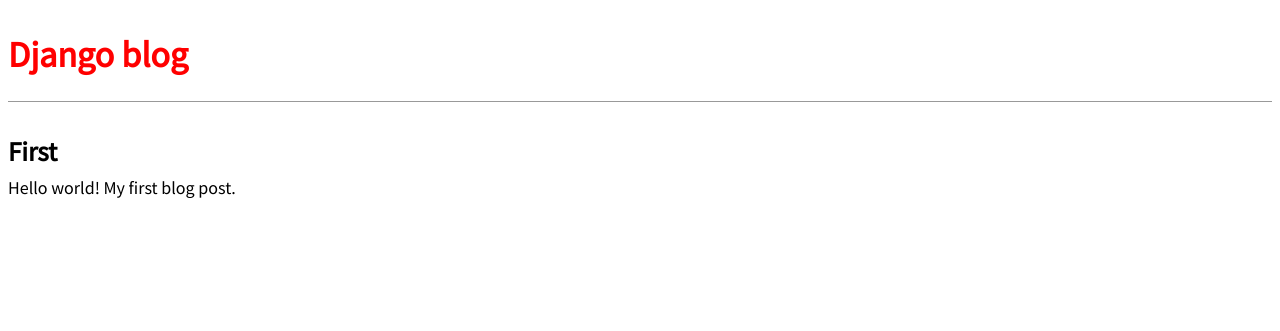
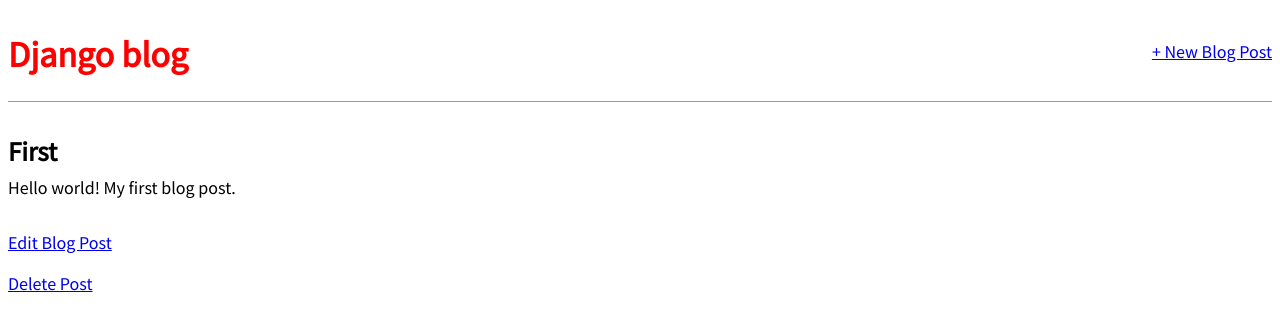
Before and after one commit to 3TrueMan3/blog_django_learn, a Django app: page /post/1/ in a window 1280 px wide. Shown: the top 331 px of the page. Run offline with Django 3.2, Linux system fonts and the light colour scheme; data comes from the database, SQL or seed files in the repository; both versions use the stored data as it was after the commit.

Commit message:
Create, Update, Delete added

```diff
--- a/blog/models.py
+++ b/blog/models.py
@@ -1,4 +1,5 @@
 from django.db import models
+from django.urls import reverse
 
 class Post(models.Model):
     title = models.CharField(max_length=200)
@@ -10,3 +11,6 @@
 
     def __str__(self):
         return self.title
+
+    def get_absolute_url(self):
+        return reverse('post_detail', args=[str(self.id)])
--- a/blog/urls.py
+++ b/blog/urls.py
@@ -1,7 +1,10 @@
 from django.urls import path
-from .views import BlogListView, BlogDetailView
+from .views import *
 
 urlpatterns = [
+    path('post/<int:pk>/delete/', BlogDeleteView.as_view(), name='post_delete'),
+    path('post/<int:pk>/edit/', BlogUpdateView.as_view(), name='post_edit'),
+    path('post/new/', BlogCreateView.as_view(), name='post_new'),
     path('post/<int:pk>/', BlogDetailView.as_view(), name='post_detail'),
     path('', BlogListView.as_view(), name='home')
 ]
--- a/blog/views.py
+++ b/blog/views.py
@@ -1,4 +1,6 @@
 from django.views.generic import ListView, DetailView
+from django.views.generic.edit import CreateView, UpdateView, DeleteView
+from django.urls import reverse_lazy
 from .models import Post
 
 
@@ -10,3 +12,21 @@
 class BlogDetailView(DetailView):
     model = Post
     template_name = 'post_detail.html'
+
+
+class BlogCreateView(CreateView):
+    model = Post
+    template_name = 'post_new.html'
+    fields = ['title', 'author', 'body']
+
+
+class BlogUpdateView(UpdateView):
+    model = Post
+    template_name = 'post_edit.html'
+    fields = ['title', 'body']
+
+
+class BlogDeleteView(DeleteView):
+    model = Post
+    template_name = 'post_delete.html'
+    success_url = reverse_lazy('home')
--- a/templates/base.html
+++ b/templates/base.html
@@ -8,7 +8,12 @@
     </head>
     <body>
         <header>
-            <h1><a href="{% url 'home' %}">Django blog</a></h1>
+            <div class="nav-left">
+                <h1><a href="{% url 'home' %}">Django blog</a></h1>
+            </div>
+            <div class="nav-right">
+                <a href="{% url 'post_new'%}">+ New Blog Post</a>
+            </div>
         </header>
         <div>
             {% block content %}
--- a/templates/home.html
+++ b/templates/home.html
@@ -5,6 +5,7 @@
         <div class="post-entry">
             <h2><a href="{% url 'post_detail' post.pk %}">{{ post.title }}</a> </h2>
             <p>{{ post.body }}</p>
+            <p>By: {{ post.author }}</p>
         </div>
     {% endfor %}
 {% endblock content %}
--- a/templates/post_detail.html
+++ b/templates/post_detail.html
@@ -5,4 +5,7 @@
         <h2>{{ post.title }}</h2>
         <p>{{ post.body }}</p>
     </div>
+
+    <p><a href="{% url 'post_edit' post.pk %}">Edit Blog Post</a></p>
+    <p><a href="{% url 'post_delete' post.pk %}">Delete Post</a></p>
 {% endblock content%}
```
Also changed, not shown: blog/tests.py (+25 -0 lines), templates/post_delete.html (added, +10 -0 lines), templates/post_edit.html (added, +10 -0 lines), templates/post_new.html (added, +10 -0 lines), db.sqlite3.
